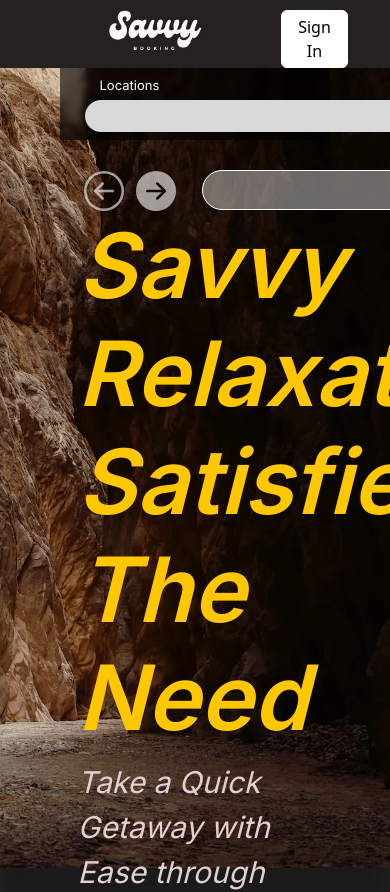
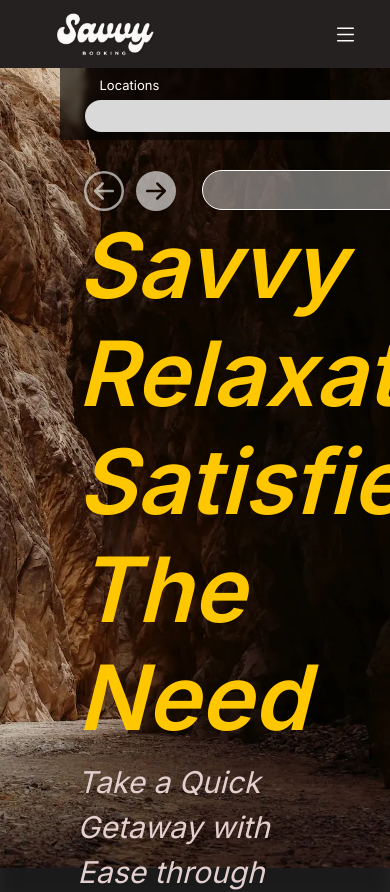
Before and after one commit to makyiabonner/booking, a Next.js app: page / in a window 390 px wide. Shown: the top 892 px of the page. Built offline with nearby package versions, Linux system fonts and the light colour scheme.

Commit message:
nav now responsive

```diff
--- a/src/components/Nav/Nav.js
+++ b/src/components/Nav/Nav.js
@@ -1,8 +1,14 @@
 import styles from './Nav.module.scss';
+import { Button, Offcanvas } from 'react-bootstrap';
+import { useState } from 'react';
 
 export default function Nav({ isActive, toggleActiveState }){
+    const [show, setShow] = useState(false);
 
+    const handleClose = () => setShow(false);
+    const handleShow = () => setShow(true);
     return (
+        <>
             <nav className={styles.nav}>
                 <section className={styles.section}>
                     <div className={styles.imgContainer}>
@@ -11,16 +17,39 @@ export default function Nav({ isActive, toggleActiveState }){
                             alt='Savvy'/>
                     </div>
                     <div className={styles.div}>
-                    <ul className={styles.ul}>
+                        <ul className={`${styles.ul} d-none d-lg-flex`}>
                             <li><a className={styles.nav_links} href='/'><p className='p-0 m-0'>Home</p></a></li>
                             <li><a className={styles.nav_links} href='/booking'><p className='p-0 m-0'>Booking</p></a></li>
                         </ul>
                         <button
-                        className='btn btn-secondary px-3 py-1 rounded'
+                            className='btn btn-secondary px-3 py-1 rounded d-none d-lg-flex'
                             onClick={toggleActiveState}
                         >Sign In</button>
                     </div>
+                    <Button variant="primary" className={styles.offcanvas_toggle} onClick={handleShow}>
+                        <svg xmlns="http://www.w3.org/2000/svg" width="25" height="25" fill="currentColor" class="bi bi-list" viewBox="0 0 16 16">
+                            <path fill-rule="evenodd" d="M2.5 12a.5.5 0 0 1 .5-.5h10a.5.5 0 0 1 0 1H3a.5.5 0 0 1-.5-.5zm0-4a.5.5 0 0 1 .5-.5h10a.5.5 0 0 1 0 1H3a.5.5 0 0 1-.5-.5zm0-4a.5.5 0 0 1 .5-.5h10a.5.5 0 0 1 0 1H3a.5.5 0 0 1-.5-.5z"/>
+                        </svg>
+                    </Button>
                 </section>
             </nav>
+            <Offcanvas className='bg-primary w-25' show={show} onHide={handleClose}>
+                <Offcanvas.Header closeButton>
+                    <Offcanvas.Title>
+                        <div className={styles.imgContainer}>
+                            <img className={styles.img}
+                                src='/images/Savvy.jpg'
+                                alt='Savvy'/>
+                        </div>
+                    </Offcanvas.Title>
+                </Offcanvas.Header>
+                <Offcanvas.Body>
+                    <ul className={`${styles.ul} flex-column w-100 mx-5 gap-4`}>
+                        <li><a className={styles.nav_links} href='/'><p className='p-0 m-0'>Home</p></a></li>
+                        <li><a className={styles.nav_links} href='/booking'><p className='p-0 m-0'>Booking</p></a></li>
+                    </ul>
+                </Offcanvas.Body>
+            </Offcanvas>
+        </>
     )
 }
--- a/src/components/Nav/Nav.module.scss
+++ b/src/components/Nav/Nav.module.scss
@@ -7,7 +7,9 @@
     width:100%;
     height:8vh;
     margin:auto;
-    padding:10px 60px;
+    padding-left:0px;
+}
+.offcanvas_toggle{
 }
 .nav_links{
     text-decoration: none;
@@ -19,13 +21,18 @@
 }
 .imgContainer{
     position: relative;
+    height: 50px;
+    width: 280px;
+    background-color: $brand-primary;
+    top: 0;
+    right: 0;
+    overflow: hidden;
 }
 .img{
-    position:absolute;
-    top: -60px;
-    width: auto;
-    height: 160px;
-    clip: rect(60px, 170px, 100px, 0);
+    top: 0;
+    width: 60%;
+    height: 100%;
+    object-fit: cover;
 }
 .div{
     display: flex;
```
Lines whose indentation alone changed are shown as unchanged.
